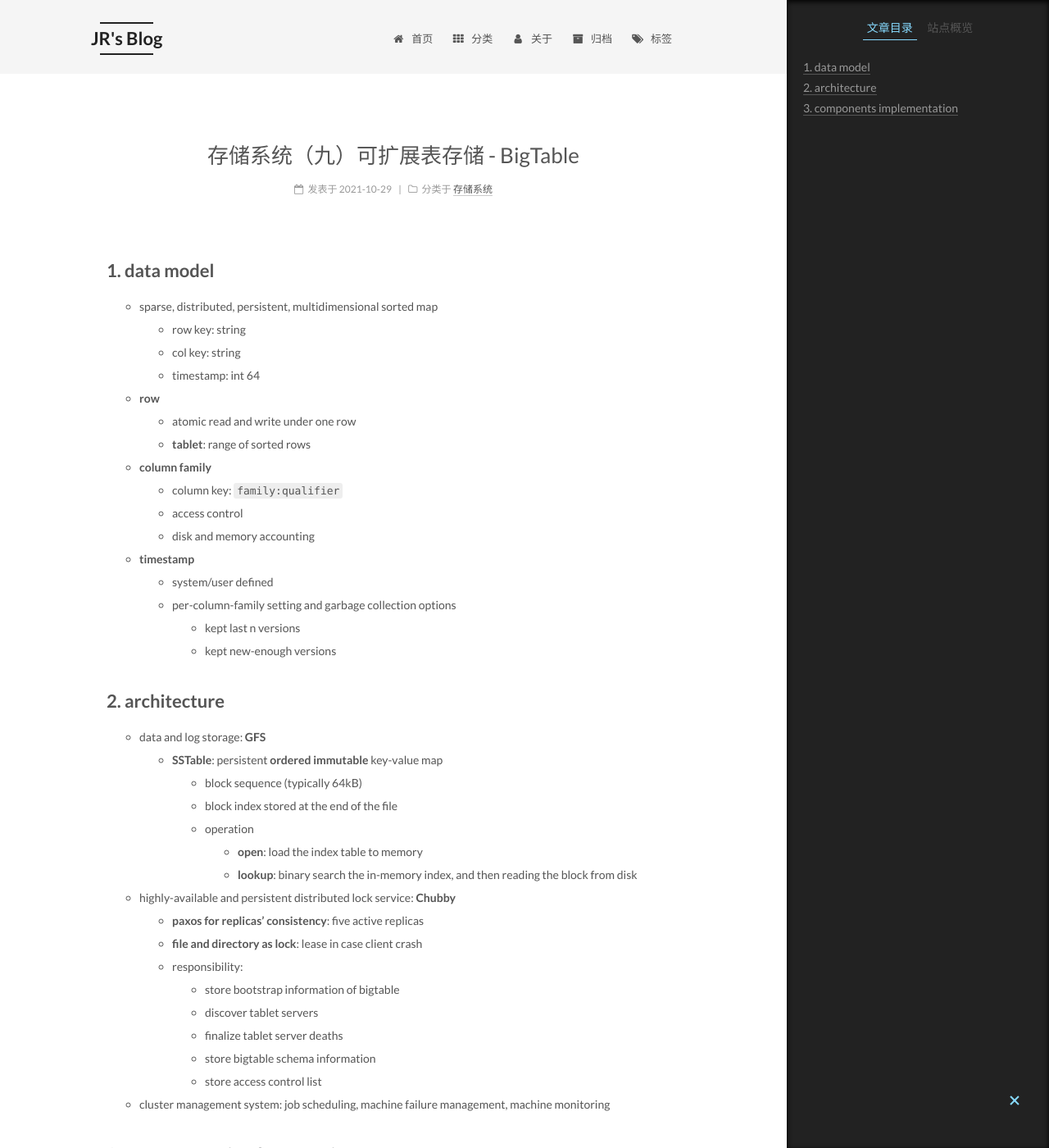
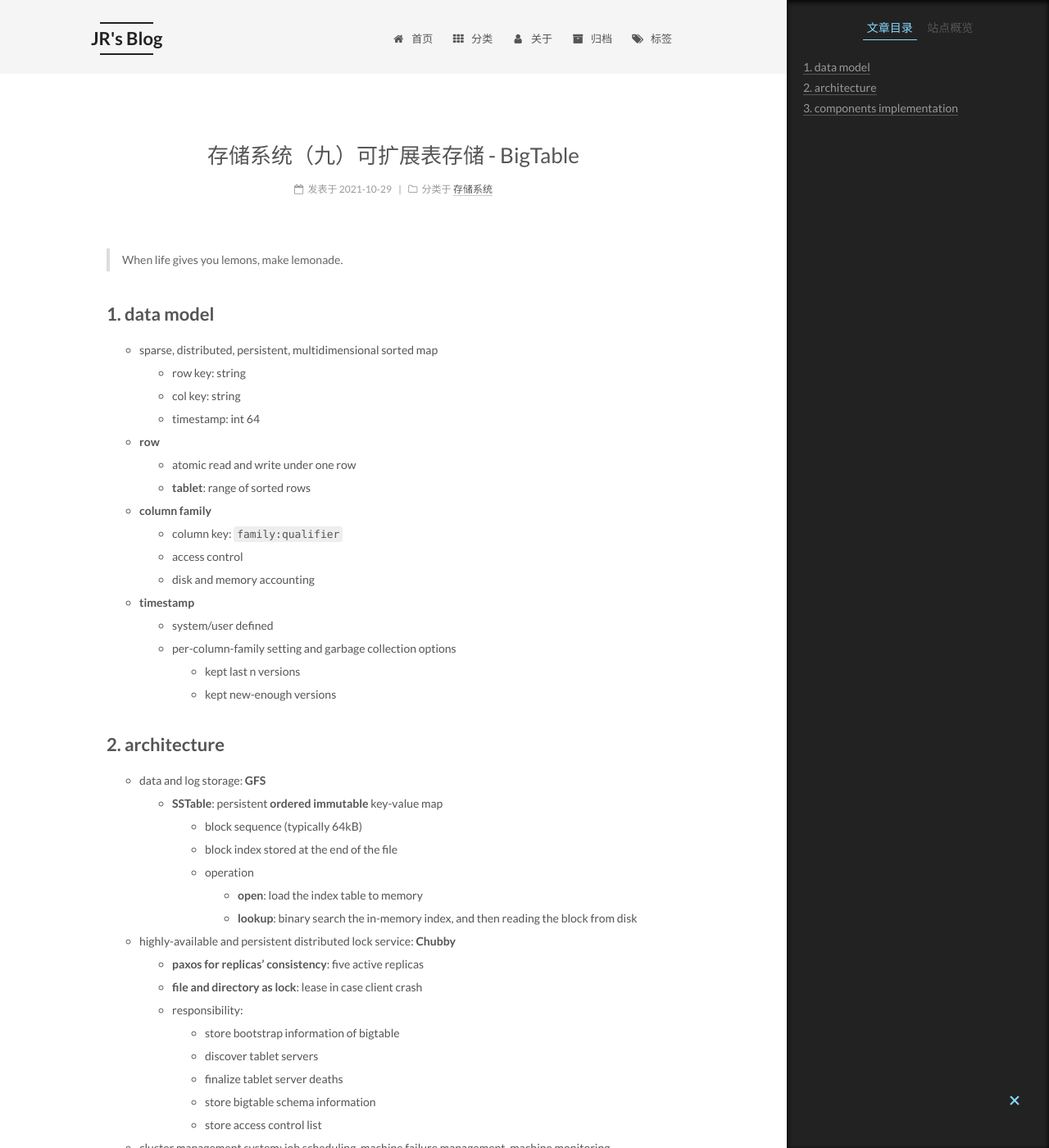
Before and after one commit to Willendless/willendless.github.io, a Jekyll site: the page built from _posts/2021-10-29-存储系统（九）.md, in a window 1280 px wide and 1400 px high. Shown: the whole window at 82% size. Built offline with Jekyll 4.4.1, drawn with Linux system fonts in a browser that asks for light colours; comment, search, counter and statistics services are not loaded.

Commit message:
chore: update post

```diff
--- a/_posts/2021-10-29-存储系统（九）.md
+++ b/_posts/2021-10-29-存储系统（九）.md
@@ -4,6 +4,8 @@ title: 存储系统（九）可扩展表存储 - BigTable
 author: LJR
 category: 存储系统
 ---
+
+> When life gives you lemons, make lemonade.
 
 ## 1. data model
 
```
